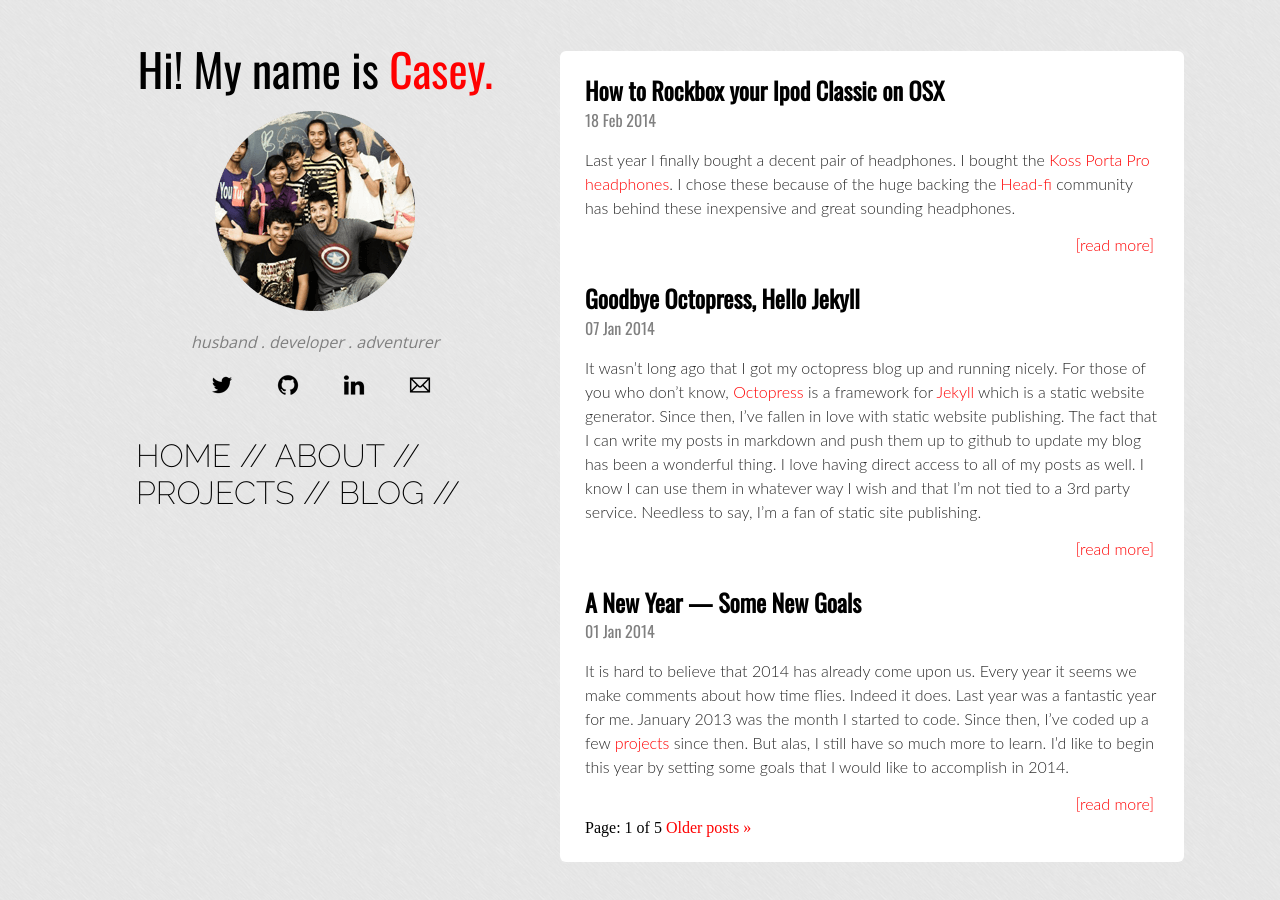
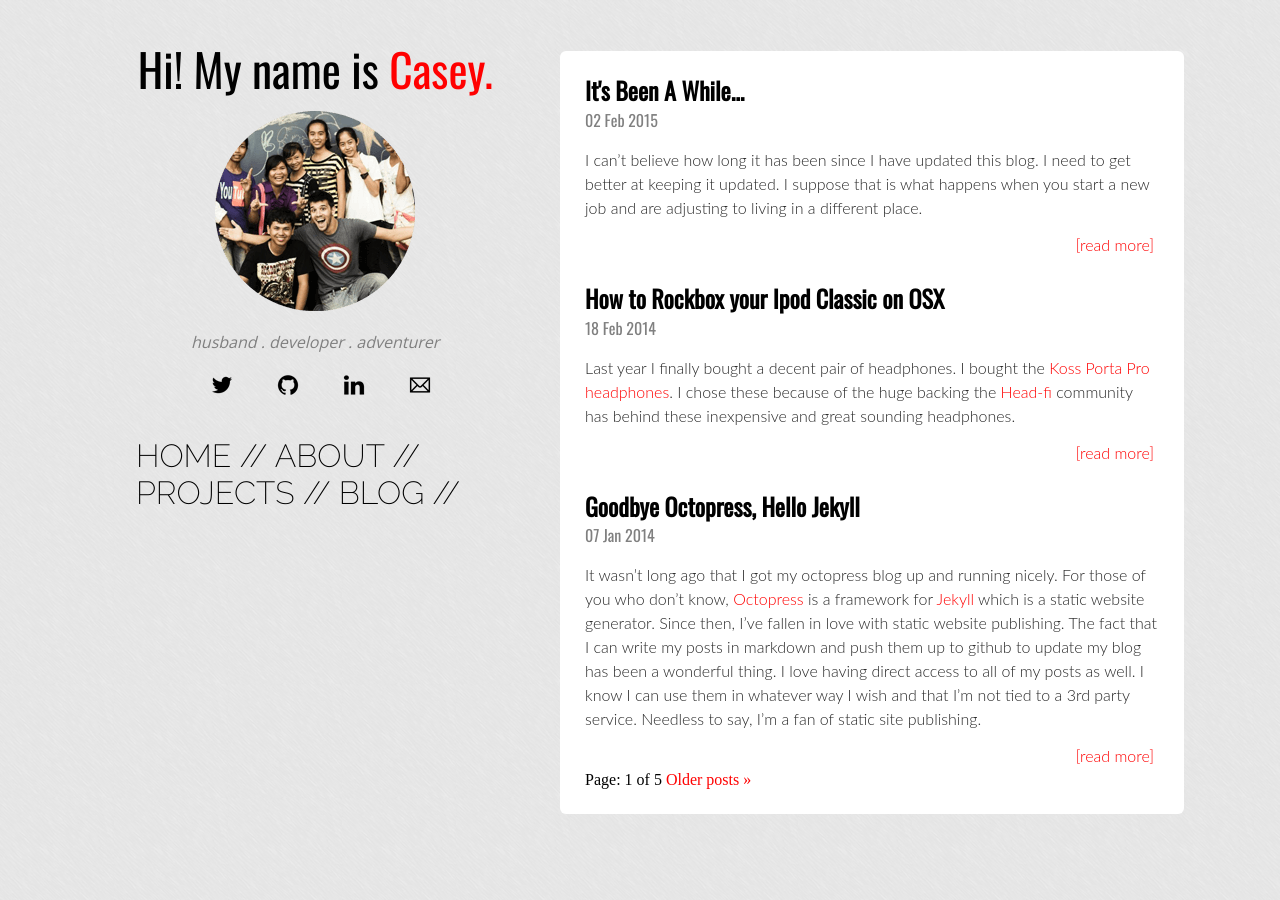
Before and after one commit to MisterOptimist/misteroptimist.github.io, a Jekyll site: the page built from index.html, in a window 1280 px wide. Built offline with Jekyll 4.4.1, drawn with Linux system fonts in a browser that asks for light colours; nearby versions of some CDN libraries; Markdown is read by kramdown in place of the engine named in the settings; the list of posts is cut into pages by our own code.

Commit message:
a long overdue update

```diff
--- a/_config.yml
+++ b/_config.yml
@@ -2,5 +2,5 @@ name: Casey Dierking
 description: Casey Dierking's technical blog.
 url: http://caseydierking.com
 markdown: redcarpet
-pygments: true
+highlighter: pygments
 paginate: 3
--- /dev/null
+++ b/_posts/2015-02-02-a-long-overdue-update.mdown
@@ -0,0 +1,13 @@
+---
+layout: post
+title: "It's Been A While..."
+date: 2015-02-02 09:21
+comments: true
+categories: thoughts
+keywords: new,year,
+descripton: A long overdue update.
+---
+
+I can't believe how long it has been since I have updated this blog. I need to get better at keeping it updated. I suppose that is what happens when you start a new job and are adjusting to living in a different place.
+
+Since my last post, we've transitioned back to the US and I've been happily hacking away at my new job at [The Bridge Church](www.thebridgechurch.cc). We just revamped that site. I'll write another post about it later detailing how we did it. But it is a custom Craft CMS website that is tailored specifically to our needs. It is glorious.
```
